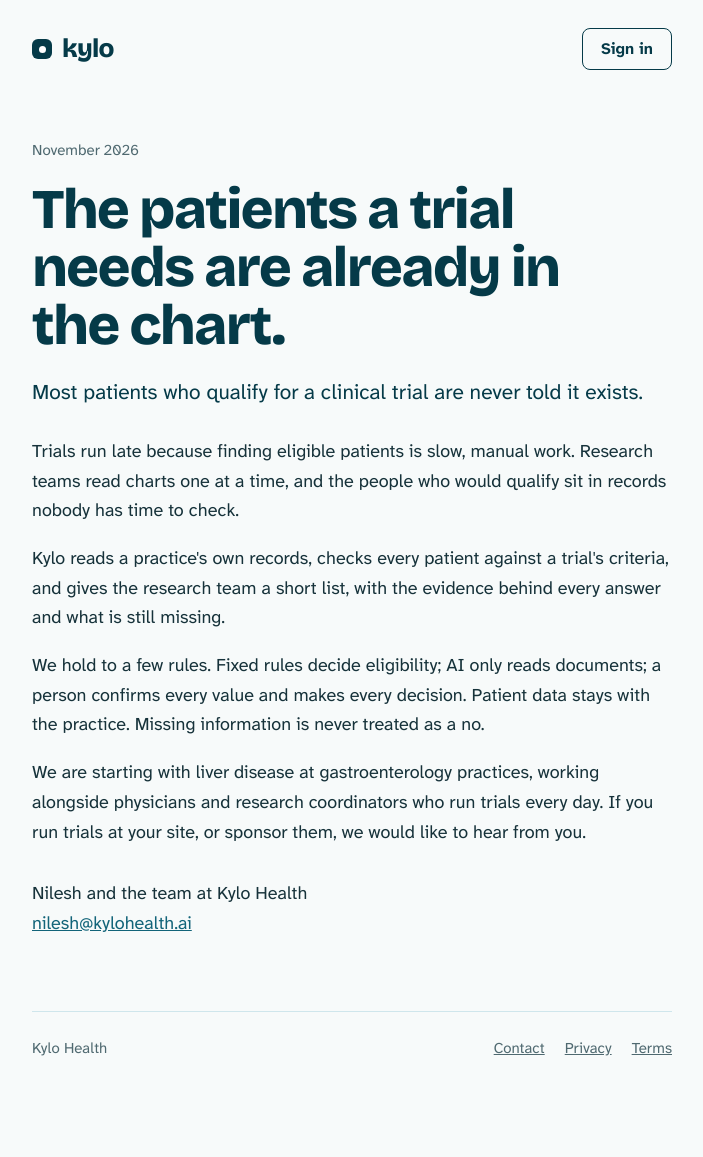
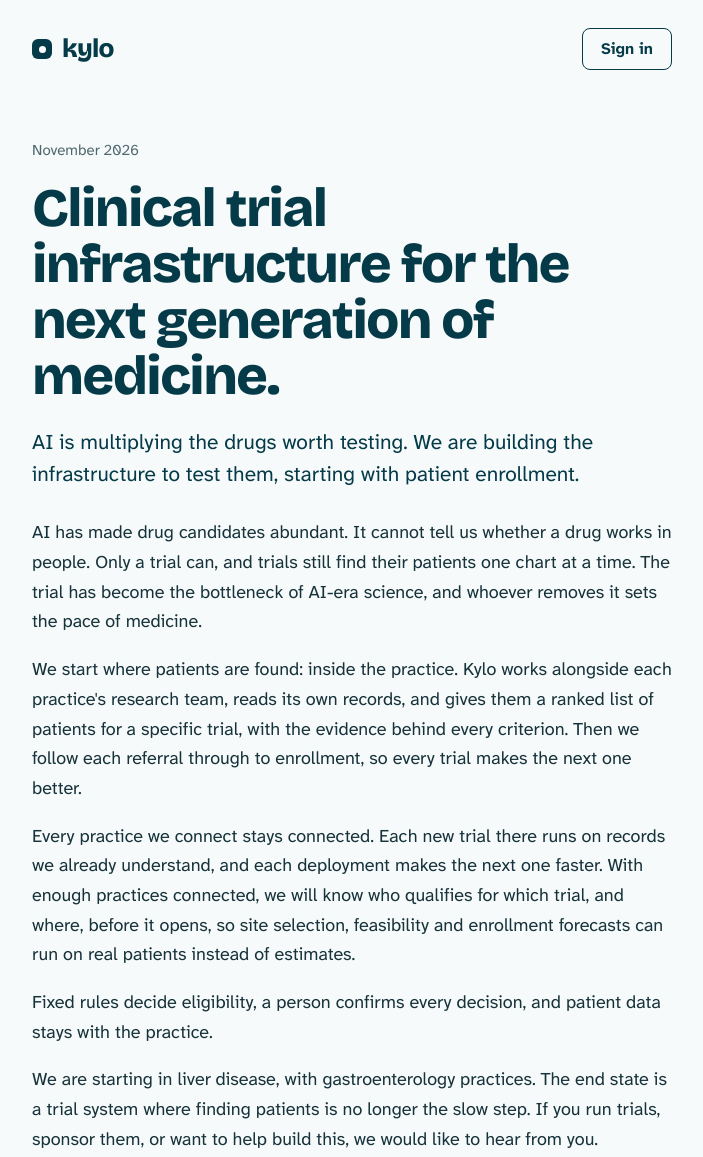
Before and after one commit to idonea-health/idonea-health.github.io, a plain HTML site: page index.html in a window 1280 px wide. Shown: the top 1157 px of the page, without its empty margins (288-991 px from the left). Before the commit the page ends 1108 px from the top, so only its background shows below. Drawn offline with Linux system fonts and the light colour scheme.

Commit message:
Public letter: infrastructure-layer vision from the memo
Co-Authored-By: Claude Opus 5.5 <noreply@anthropic.com>
Claude-Session: https://claude.ai/code/session_01XaJ48AZN82Z31q6txdMYeD

```diff
--- a/index.html
+++ b/index.html
@@ -30,25 +30,26 @@ footer nav{display:flex;gap:20px;flex-wrap:wrap}
 footer a{color:var(--muted)}
 main{padding:40px 0 0}
 .date{color:var(--muted);font-size:15px}
-h1{font:800 clamp(38px,6vw,56px)/1.04 var(--display);letter-spacing:-.03em;color:var(--deep);margin:14px 0 22px;max-width:16ch}
+h1{font:800 clamp(36px,5.6vw,54px)/1.04 var(--display);letter-spacing:-.03em;color:var(--deep);margin:14px 0 22px;max-width:18ch}
 .lead{font-size:21px;line-height:1.5;color:var(--deep);margin:0 0 28px}
 main p{margin:0 0 18px}
 .sign{margin-top:32px}
 </style>
 <title>Kylo Health</title>
-<meta name="description" content="Kylo Health helps research sites find the patients who already qualify for clinical trials.">
+<meta name="description" content="Kylo Health: clinical trial infrastructure for the next generation of medicine, starting with patient enrollment.">
 </head>
 <body>
 <div class="wrap">
 <header><a class="mark" href="/"><i aria-hidden="true"></i>kylo</a><a class="btn" href="/signin.html">Sign in</a></header>
 <main>
 <p class="date">November 2026</p>
-<h1>The patients a trial needs are already in the chart.</h1>
-<p class="lead">Most patients who qualify for a clinical trial are never told it exists.</p>
-<p>Trials run late because finding eligible patients is slow, manual work. Research teams read charts one at a time, and the people who would qualify sit in records nobody has time to check.</p>
-<p>Kylo reads a practice's own records, checks every patient against a trial's criteria, and gives the research team a short list, with the evidence behind every answer and what is still missing.</p>
-<p>We hold to a few rules. Fixed rules decide eligibility; AI only reads documents; a person confirms every value and makes every decision. Patient data stays with the practice. Missing information is never treated as a no.</p>
-<p>We are starting with liver disease at gastroenterology practices, working alongside physicians and research coordinators who run trials every day. If you run trials at your site, or sponsor them, we would like to hear from you.</p>
+<h1>Clinical trial infrastructure for the next generation of medicine.</h1>
+<p class="lead">AI is multiplying the drugs worth testing. We are building the infrastructure to test them, starting with patient enrollment.</p>
+<p>AI has made drug candidates abundant. It cannot tell us whether a drug works in people. Only a trial can, and trials still find their patients one chart at a time. The trial has become the bottleneck of AI-era science, and whoever removes it sets the pace of medicine.</p>
+<p>We start where patients are found: inside the practice. Kylo works alongside each practice's research team, reads its own records, and gives them a ranked list of patients for a specific trial, with the evidence behind every criterion. Then we follow each referral through to enrollment, so every trial makes the next one better.</p>
+<p>Every practice we connect stays connected. Each new trial there runs on records we already understand, and each deployment makes the next one faster. With enough practices connected, we will know who qualifies for which trial, and where, before it opens, so site selection, feasibility and enrollment forecasts can run on real patients instead of estimates.</p>
+<p>Fixed rules decide eligibility, a person confirms every decision, and patient data stays with the practice.</p>
+<p>We are starting in liver disease, with gastroenterology practices. The end state is a trial system where finding patients is no longer the slow step. If you run trials, sponsor them, or want to help build this, we would like to hear from you.</p>
 <p class="sign">Nilesh and the team at Kylo Health<br><a href="mailto:nilesh@kylohealth.ai">nilesh@kylohealth.ai</a></p>
 </main>
 <footer><span>Kylo Health</span><nav><a href="mailto:nilesh@kylohealth.ai">Contact</a><a href="/privacy.html">Privacy</a><a href="/terms.html">Terms</a></nav></footer>
```
